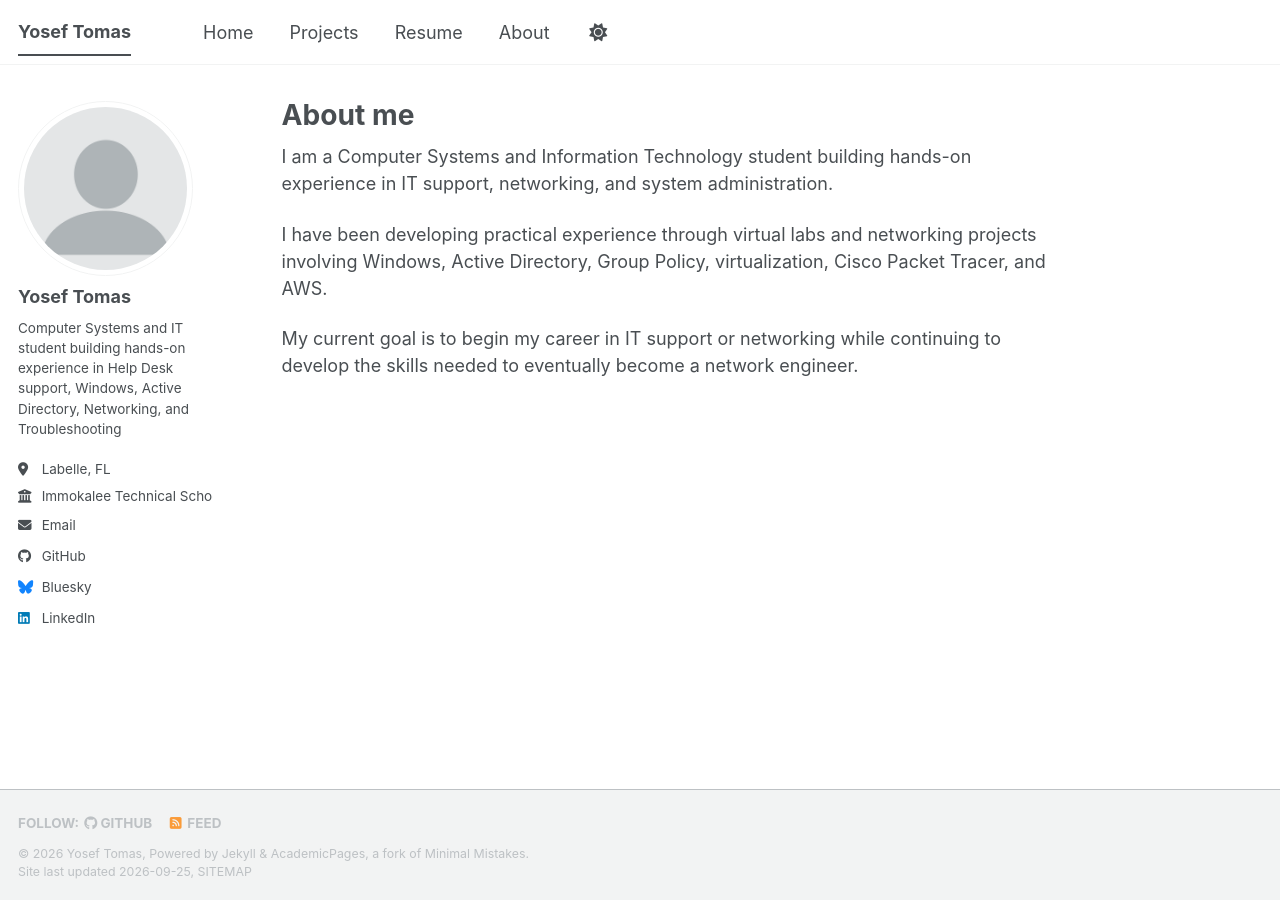
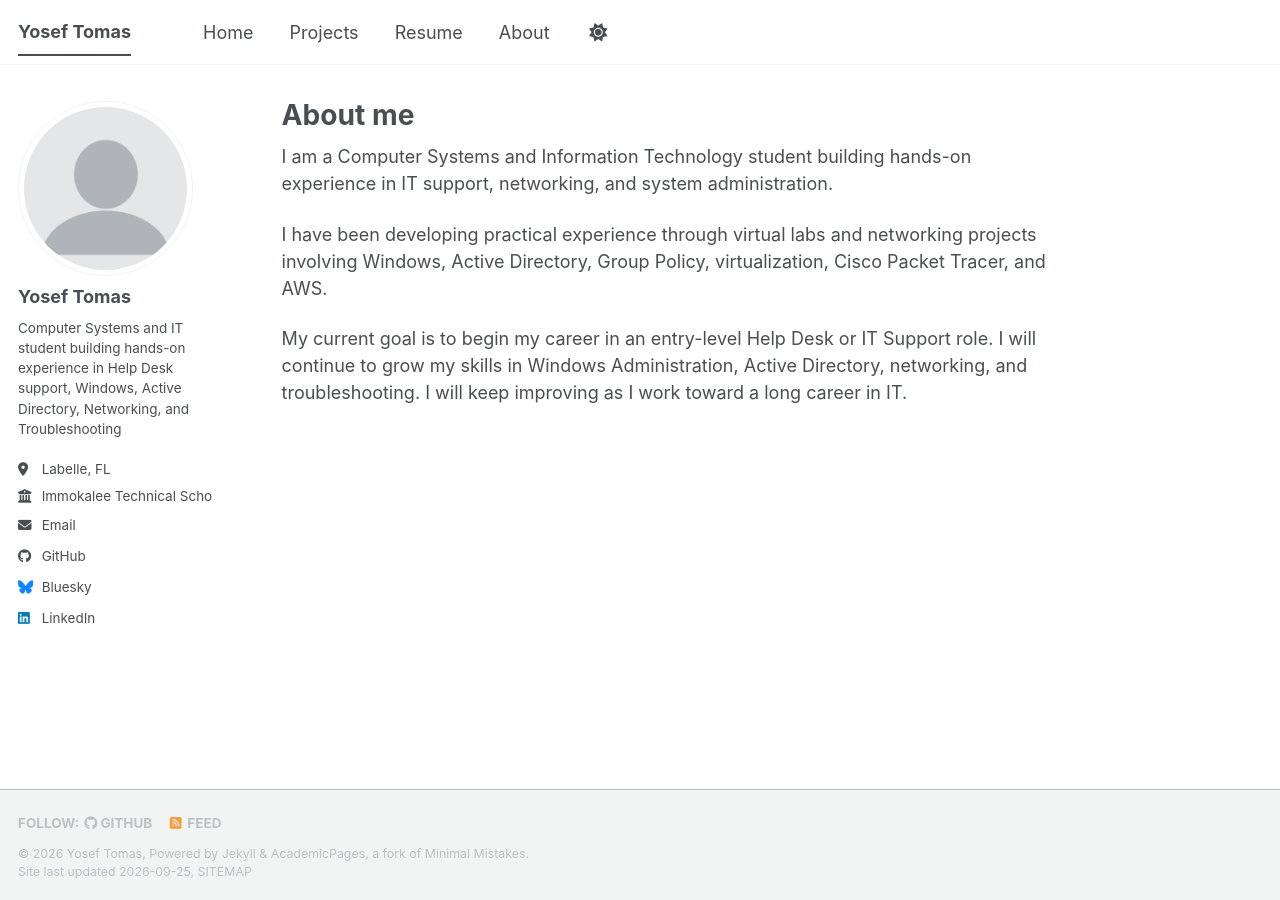
Before and after one commit to YT02-network/YT02-network.github.io, a Jekyll site: the page built from _pages/about.md, in a window 1280 px wide. Built offline with Jekyll 4.4.1, drawn with Linux system fonts in a browser that asks for light colours; a script bundle is joined from its source files by our own code; library files that are not in the unit come from our copies.

Commit message:
Update about.md
update career goal

```diff
--- a/_pages/about.md
+++ b/_pages/about.md
@@ -11,4 +11,4 @@ I am a Computer Systems and Information Technology student building hands-on exp
 
 I have been developing practical experience through virtual labs and networking projects involving Windows, Active Directory, Group Policy, virtualization, Cisco Packet Tracer, and AWS.
 
-My current goal is to begin my career in IT support or networking while continuing to develop the skills needed to eventually become a network engineer.
+My current goal is to begin my career in an entry-level Help Desk or IT Support role. I will continue to grow my skills in Windows Administration, Active Directory, networking, and troubleshooting. I will keep improving as I work toward a long career in IT.
```
